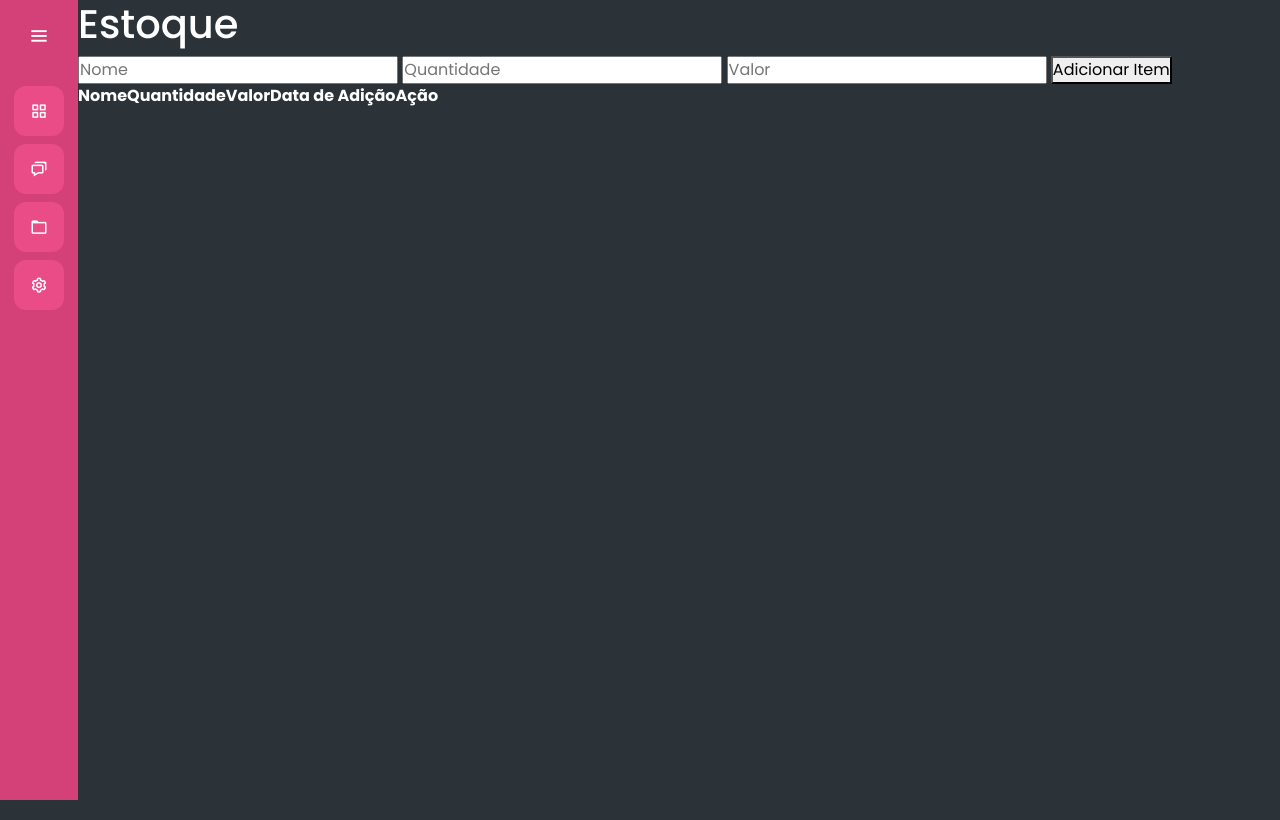
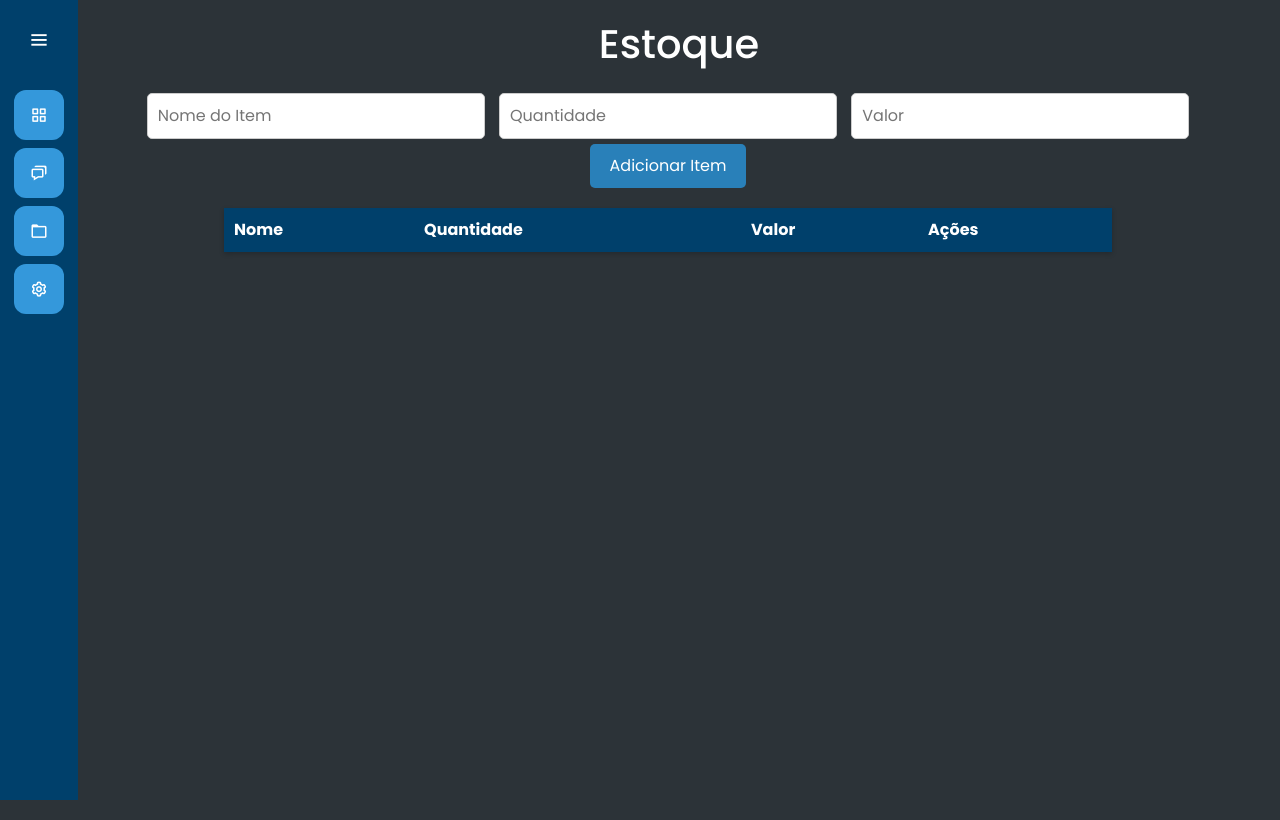
Before and after one commit to Mesquitazin/GestaoF, a Django app: page /login/estoque/ in a window 1280 px wide. Run offline with Django 4.2, Linux system fonts and the light colour scheme; lists and menus that the app fills with data are empty.

Commit message:
Mudança de cores, feito o estoque e falta fazer os demais

```diff
--- a/app_gestao/templates/estoque/estoque.html
+++ b/app_gestao/templates/estoque/estoque.html
@@ -1,6 +1,6 @@
 {% extends 'base.html' %}
 {% load static %}
-<link rel="stylesheet" href="{% static 'estoque/css/estoque.css' %}">
+
 
 {% block 'dashboard' %}
 <!DOCTYPE html>
@@ -8,34 +8,32 @@
 <head>
     <meta charset="UTF-8">
     <meta name="viewport" content="width=device-width, initial-scale=1.0">
-    <title>Estoque Simples</title>
-    <link rel="stylesheet" href="style.css">
+    <link rel="stylesheet" href="{% static 'estoque/css/estoque.css' %}">
+    <script src="{% static 'estoque/js/estoque.js' %}"></script>
 </head>
 <body>
     <h1>Estoque</h1>
-
-    <div>
-        <input type="text" id="nome" placeholder="Nome">
+    <div class="container">
+        <div class="form">
+            <input type="text" id="nome" placeholder="Nome do Item">
             <input type="number" id="quantidade" placeholder="Quantidade">
             <input type="number" id="valor" placeholder="Valor">
-        <button id="adicionar">Adicionar Item</button>
+            <button class="adicionar">Adicionar Item</button>
         </div>
-
-    <table>
+        <table id="estoque">
             <thead>
                 <tr>
                     <th>Nome</th>
                     <th>Quantidade</th>
                     <th>Valor</th>
-                <th>Data de Adição</th>
-                <th>Ação</th>
+                    <th>Ações</th>
                 </tr>
             </thead>
-        <tbody id="estoque">
+            <tbody>
                 <!-- Itens do estoque serão adicionados aqui dinamicamente -->
             </tbody>
         </table>
-    <script src="{% static 'estoque/js/estoque.js' %}"></script>
+    </div>
 </body>
 </html>
 {% endblock %}
--- a/templates/static/estoque/css/estoque.css
+++ b/templates/static/estoque/css/estoque.css
@@ -0,0 +1,94 @@
+body {
+    font-family: Arial, sans-serif;
+    background-color: #2c3338;
+    margin: 0;
+    padding: 0;
+}
+
+h1 {
+    text-align: center;
+    color: #ffffff;
+    margin-top: 20px;
+}
+
+.container {
+    text-align: center;
+    margin: 20px;
+}
+
+.form {
+    margin: 10px 0;
+}
+
+input {
+    padding: 10px;
+    margin: 5px;
+    border: 1px solid #ccc;
+    border-radius: 5px;
+    font-size: 16px;
+}
+
+.excluir {
+    padding: 10px 20px;
+    background-color: #ff2020;
+    color: white;
+    border: none;
+    border-radius: 5px;
+    font-size: 16px;
+    cursor: pointer;
+}
+
+.adicionar {
+    padding: 10px 20px;
+    background-color: #2980b9;
+    color: white;
+    border: none;
+    border-radius: 5px;
+    font-size: 16px;
+    cursor: pointer;
+}
+
+.editar {
+    padding: 10px 20px;
+    background-color: #ff9100;
+    color: white;
+    border: none;
+    border-radius: 5px;
+    font-size: 16px;
+    cursor: pointer;
+}
+
+.adicionar:hover {
+    background-color: #3498db;
+}
+
+.editar:hover {
+    background-color: #ffa52f;
+}
+
+.excluir:hover {
+    background-color: #ff3636;
+}
+
+table {
+    margin: 20px auto;
+    border-collapse: collapse;
+    width: 80%;
+    box-shadow: 0px 2px 5px rgba(0, 0, 0, 0.2);
+    background-color: #00406b;
+}
+
+
+th, td {
+    padding: 10px;
+    text-align: left;
+}
+
+thead {
+    background-color: #00406b;
+    color: rgb(255, 255, 255);
+}
+
+tr:nth-child(even) {
+    background-color: #0464a3;
+}
--- a/templates/static/general/css/base.css
+++ b/templates/static/general/css/base.css
@@ -12,7 +12,7 @@
   height: 100%;
   width: 78px;
   background: var(--dark-color);
-  padding: 6px 14px;
+  padding: 10px 14px;
   z-index: 99;
   transition: all 0.5s ease;
 }
--- a/templates/static/general/css/general.css
+++ b/templates/static/general/css/general.css
@@ -1,7 +1,7 @@
 :root{
 
-    --main-color: #ea4c88;
-    --dark-color: #d44179;
+    --main-color: #3498db;
+    --dark-color: #00406b;
     --light-color: #f887b2;
     --contrast-color: #ff93bc;
     --differential-color: #ff5697;
```
Also changed, not shown: templates/static/estoque/js/estoque.js (+58 -39 lines), templates/static/login/css/login.css (+2 -7 lines). Lines whose indentation alone changed are shown as unchanged.
